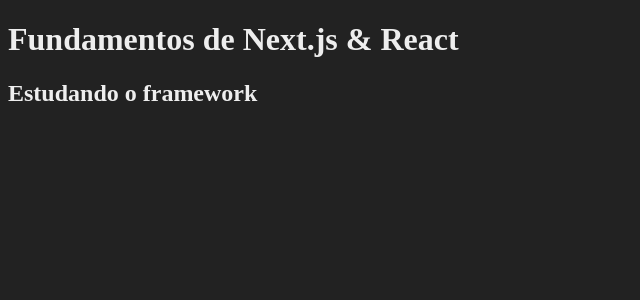
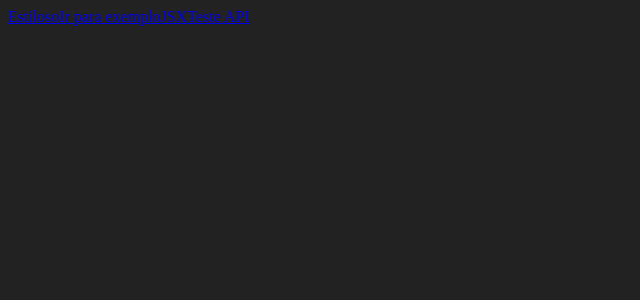
Before and after one commit to erick-patrick-dev/Projeto-cadastro-firebase, a Next.js app in the folder fundamentos_nextjs/: page / in a window 1280 px wide. Shown: the top 300 px of the page, without its empty margins (0-640 px from the left). Built offline with nearby package versions, Linux system fonts and the light colour scheme.

Commit message:
Propriedades e navegação

```diff
--- a/fundamentos_nextjs/src/components/Cabecalho.jsx
+++ b/fundamentos_nextjs/src/components/Cabecalho.jsx
@@ -1,7 +1,8 @@
 export default function Cabecalho (props) {
+    // props é somente leitura
     return (
         <header>
-            <h1>Fundamentos de Next.js & React</h1>
+            <h1> {props.titulo} </h1>
         </header>
     )
 }
--- a/fundamentos_nextjs/src/pages/estiloso.jsx
+++ b/fundamentos_nextjs/src/pages/estiloso.jsx
@@ -1,9 +1,12 @@
 import styles from '../styles/Estiloso.module.css'
+import Link from 'next/link'
 
 export default function Estiloso() {
     return (
         <div className={styles.roxo}>
+            <Link href="/" >Voltar</Link>
             <h1>Estilo usando CSS módulos</h1>
+
         </div>
     )
 }
--- a/fundamentos_nextjs/src/pages/exemplo.jsx
+++ b/fundamentos_nextjs/src/pages/exemplo.jsx
@@ -3,8 +3,8 @@
 export default function Exemplo() {
     return (
         <>
-            <Cabecalho />
-            <Cabecalho />
+            <Cabecalho titulo="Next.js & React" />
+            <Cabecalho titulo="Fundamentos" />
         </>
     )
 }
--- a/fundamentos_nextjs/src/pages/index.jsx
+++ b/fundamentos_nextjs/src/pages/index.jsx
@@ -1,11 +1,12 @@
-import Image from "next/image";
-import { Geist, Geist_Mono } from "next/font/google";
+import Link from "next/link"
 
 export default function Inicio() {
   return (
     <div>
-      <h1>Fundamentos de Next.js & React</h1>
-      <h2>Estudando o framework</h2>
+      <Link href="/estiloso">Estiloso</Link>
+      <Link href="/exemplo">Ir para exemplo</Link>
+      <Link href="/jsx">JSX</Link>
+      <Link href="/api/hello">Teste API</Link>
     </div>
   )
 }
```
